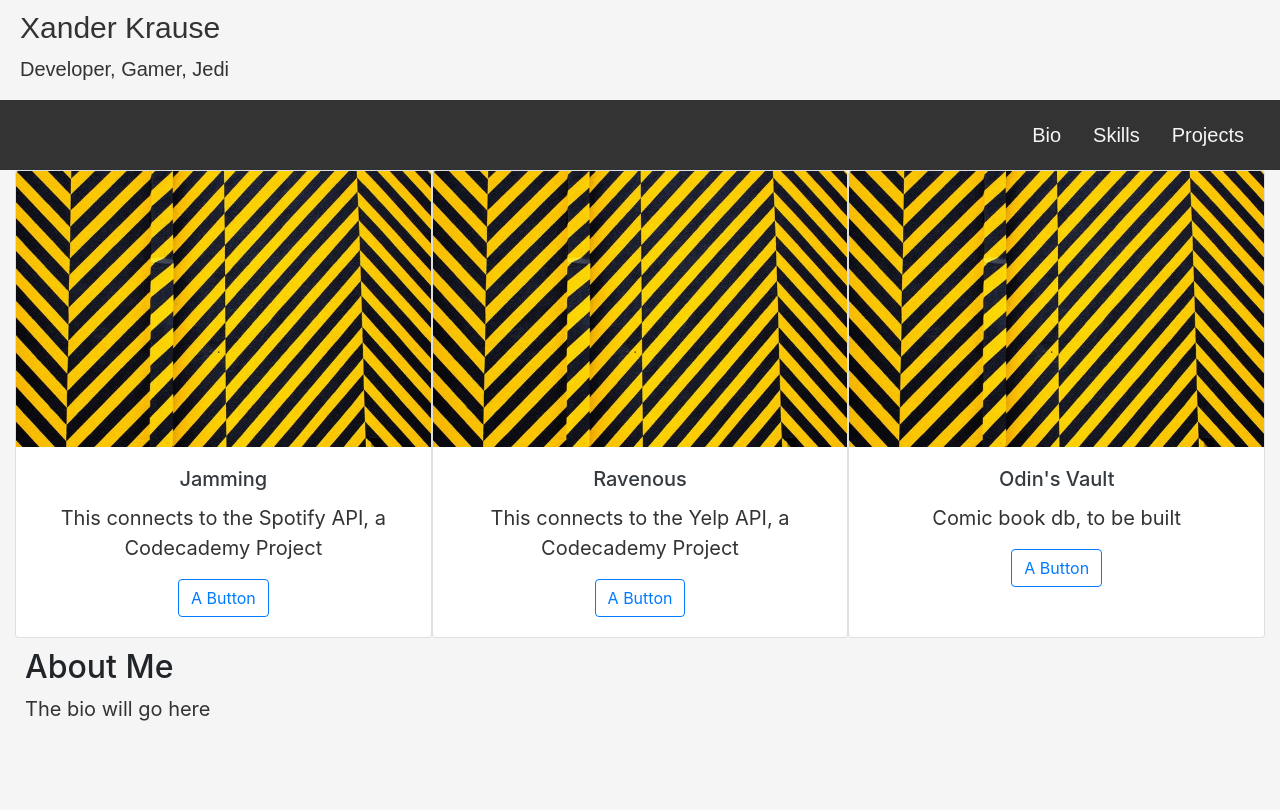
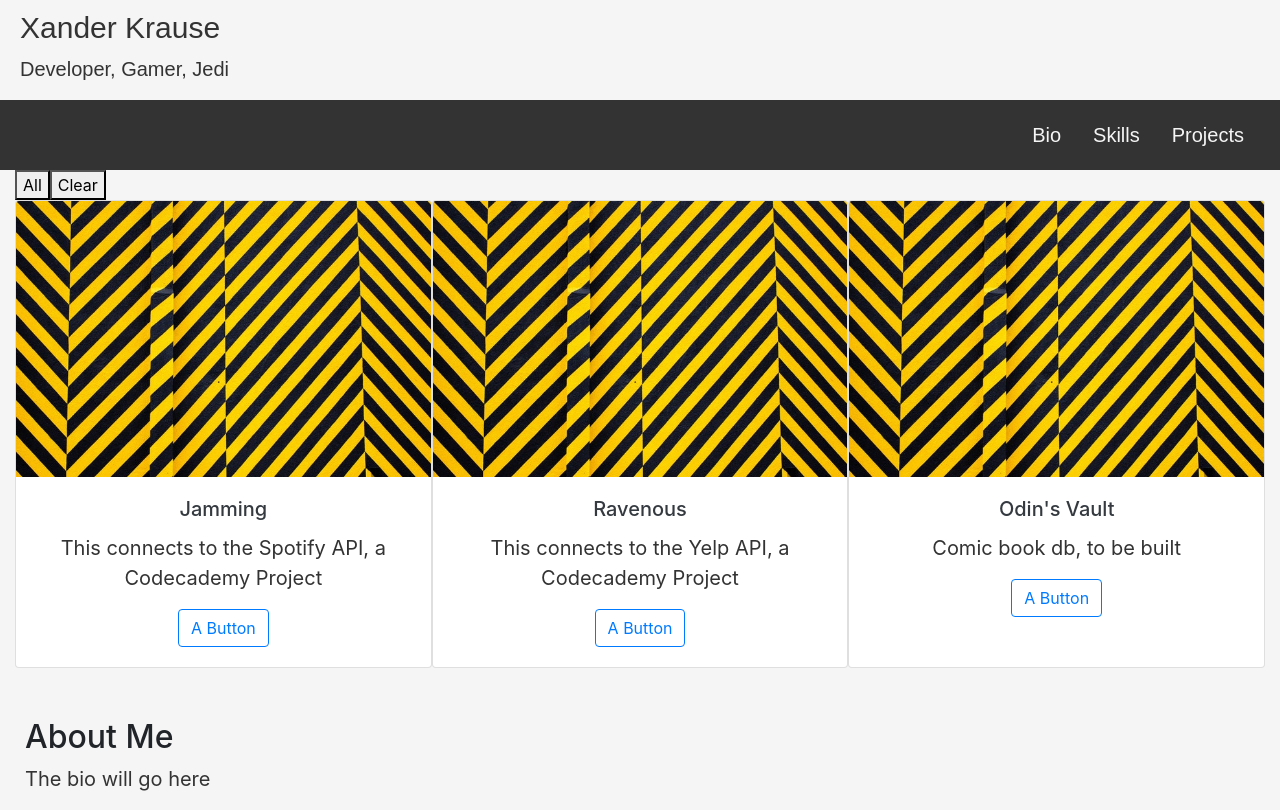
Before and after one commit to xkrause/portfolio, a React (Create React App) app: page / in a window 1280 px wide. Built offline with nearby package versions, Linux system fonts and the light colour scheme.

Commit message:
Moved projects array out of this.state, and added buttons for filter testing

```diff
--- a/src/components/Projects/Projects.js
+++ b/src/components/Projects/Projects.js
@@ -2,14 +2,9 @@
 import './Projects.css';
 import Pic from "../../img/yellow-and-black-striped-3662579.jpg";
 import Card from '../Card/Card';
-import Skill from '../Skill/Skill';
+import Skills from '../Skills/Skills';
 
-class Projects extends React.Component {
-    constructor(props) {
-        super(props);
-
-        this.state = {
-            projects: [
+const projects = [
     {
         "id": "1",
         "title": "Jamming",
@@ -29,14 +24,20 @@
         "text": "Comic book db, to be built"
     }
 ]
+
+class Projects extends React.Component {
+    constructor(props) {
+        super(props);
+
+        this.state = {
+            projects
         };
 
-        /*this.onShowAll = this.onShowAll.bind(this);
+        this.onShowAll = this.onShowAll.bind(this);
         this.onClear = this.onClear.bind(this);
-        this.onShowReact = this.onShowReact.bind(this);*/
     }
 
-    /*onShowAll = () => {
+    onShowAll = () => {
         this.setState({projects});
     };
 
@@ -44,13 +45,13 @@
         this.setState({projects: []});
     };
 
-    onShowReact = () => {
-        this.setState({projects: [this.state.projects.project1]});
-    };*/
-
     render() {
         return (
             <div>
+                <div className = "container-fluid d-flex justify-content-left">
+                    <button type = "button" onClick = {this.onShowAll}>All</button>
+                    <button type = "button" onClick = {this.onClear}>Clear</button>
+                </div>
                 <div className = "container-fluid d-flex justify-content-center">
                     {
                         this.state.projects.map(project => {
--- a/src/components/Skill/Skill.css
+++ b/src/components/Skill/Skill.css
@@ -1,4 +1,4 @@
 .skill {
-    margin: 20px;
+    margin: 0px 20px;
     font-size: 20px;
 }
```
Lines whose indentation alone changed are shown as unchanged.
